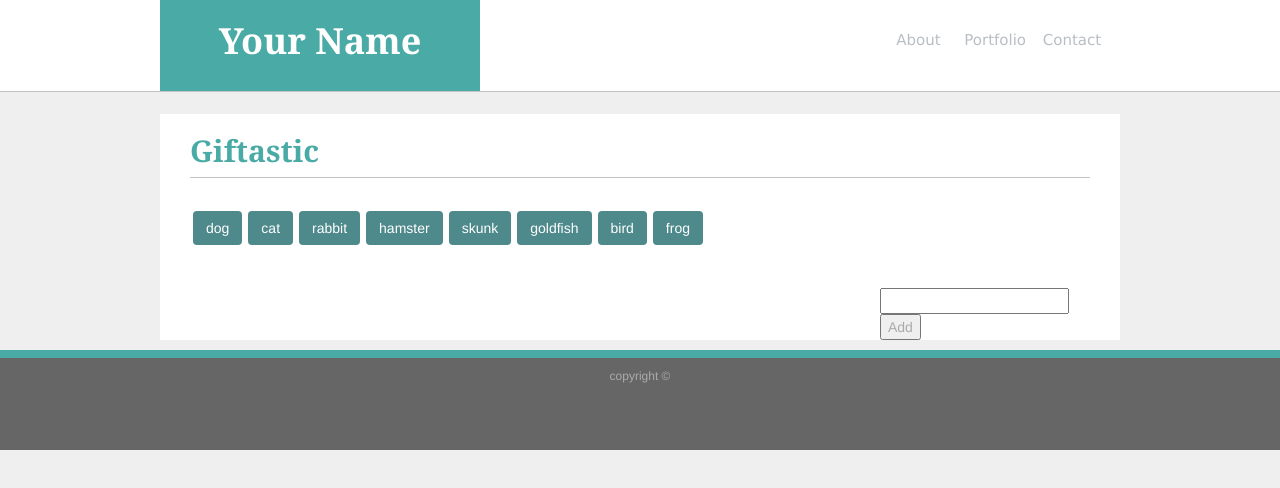
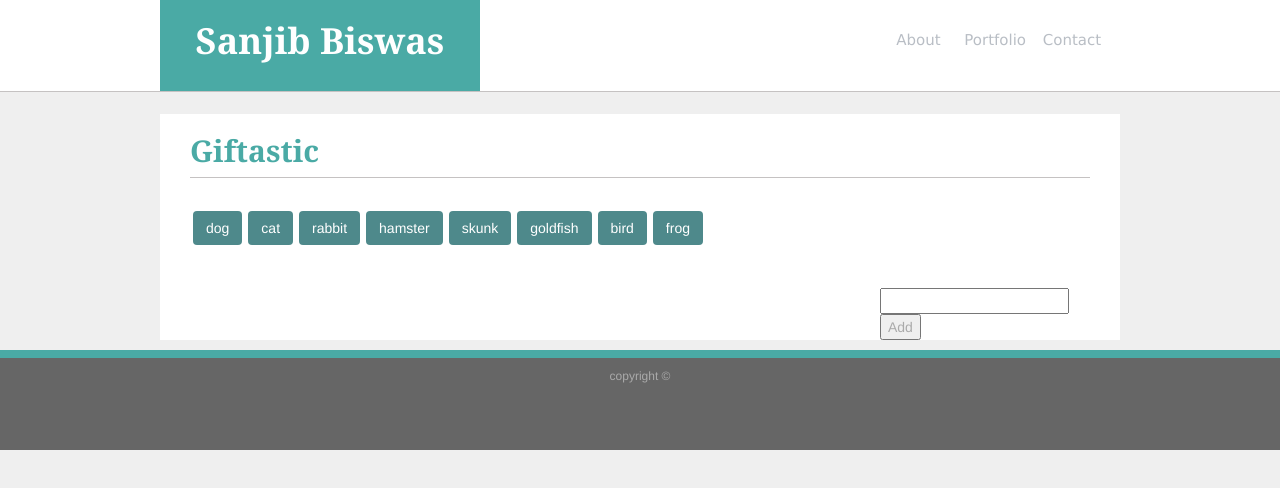
Before and after one commit to skbiswas1975/giftastic, a plain HTML site: page portfolio/giftastic.html in a window 1280 px wide. Drawn offline with nearby package versions, Linux system fonts and the light colour scheme.

Commit message:
Portfolio page header updated

```diff
--- a/portfolio/giftastic.html
+++ b/portfolio/giftastic.html
@@ -27,7 +27,7 @@
 <div class="top">
   <div class="row">
     <div class="col-sm-4 col-lg-4" class="headerGrid"><div class="left">
-    		<h1>Your Name</h1>
+      <h1>Sanjib Biswas</h1>
   	</div></div>
     <div class="col-sm-5 col-lg-5" class="headerGrid"></div>
     <div class="col-sm-3 col-lg-3" class="headerGrid">
```
